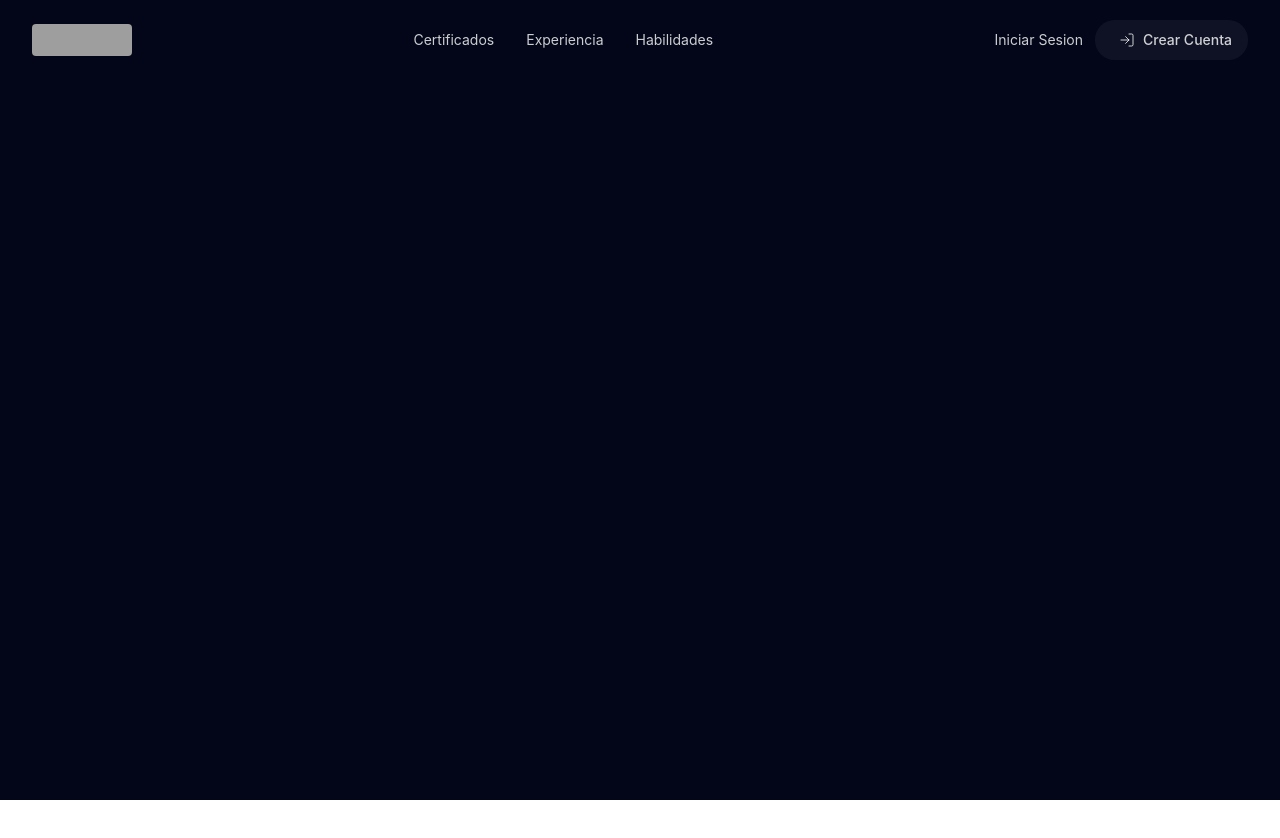
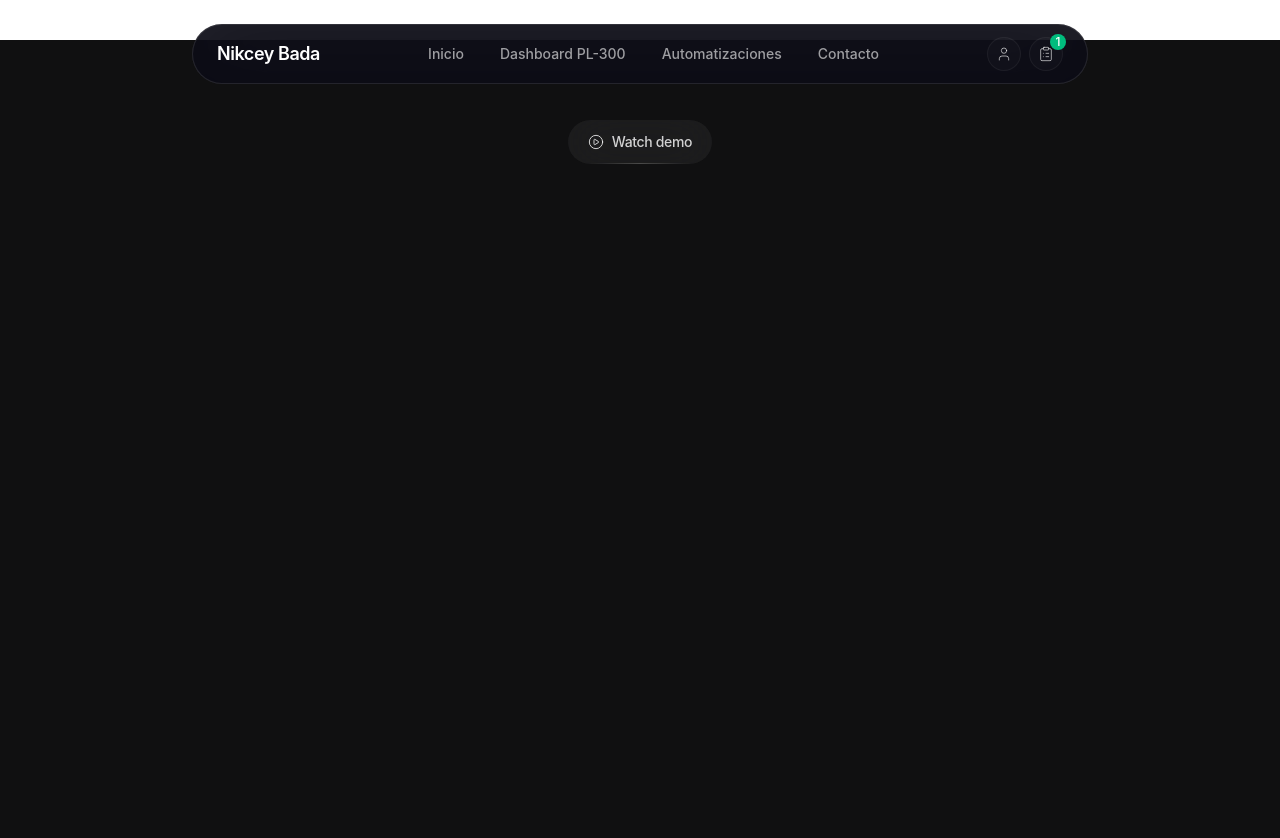
Before and after one commit to Niik1/mi-portafolio, a React (Vite) app: page / in a window 1280 px wide. Before the commit the page ends 800 px from the top, so only its background shows below. Built offline with nearby package versions, Linux system fonts and the light colour scheme; grey boxes are pictures that could not be loaded.

Commit message:
Colores Predefinidos

```diff
--- a/src/App.jsx
+++ b/src/App.jsx
@@ -4,8 +4,14 @@ import Navbar from './components/Navbar';
 
 export default function App() {
   return (
-    <div className="min-h-screen bg-slate-950">
-        <NavbarPrueba></NavbarPrueba>
+    <div className="min-h-screen bg-primary">
+        {/* Tu Cabecera */}
+        <Navbar />
+
+        {/* Tu Contenido Principal */}
+        <main className="flex justify-center items-center p-20 mt-10">
+          <GlassButton />
+        </main>
     </div>
   )
 }
--- a/src/index.css
+++ b/src/index.css
@@ -1 +1,5 @@
 @import "tailwindcss";
+
+@theme {
+    --color-primary: #101011;
+}
```
